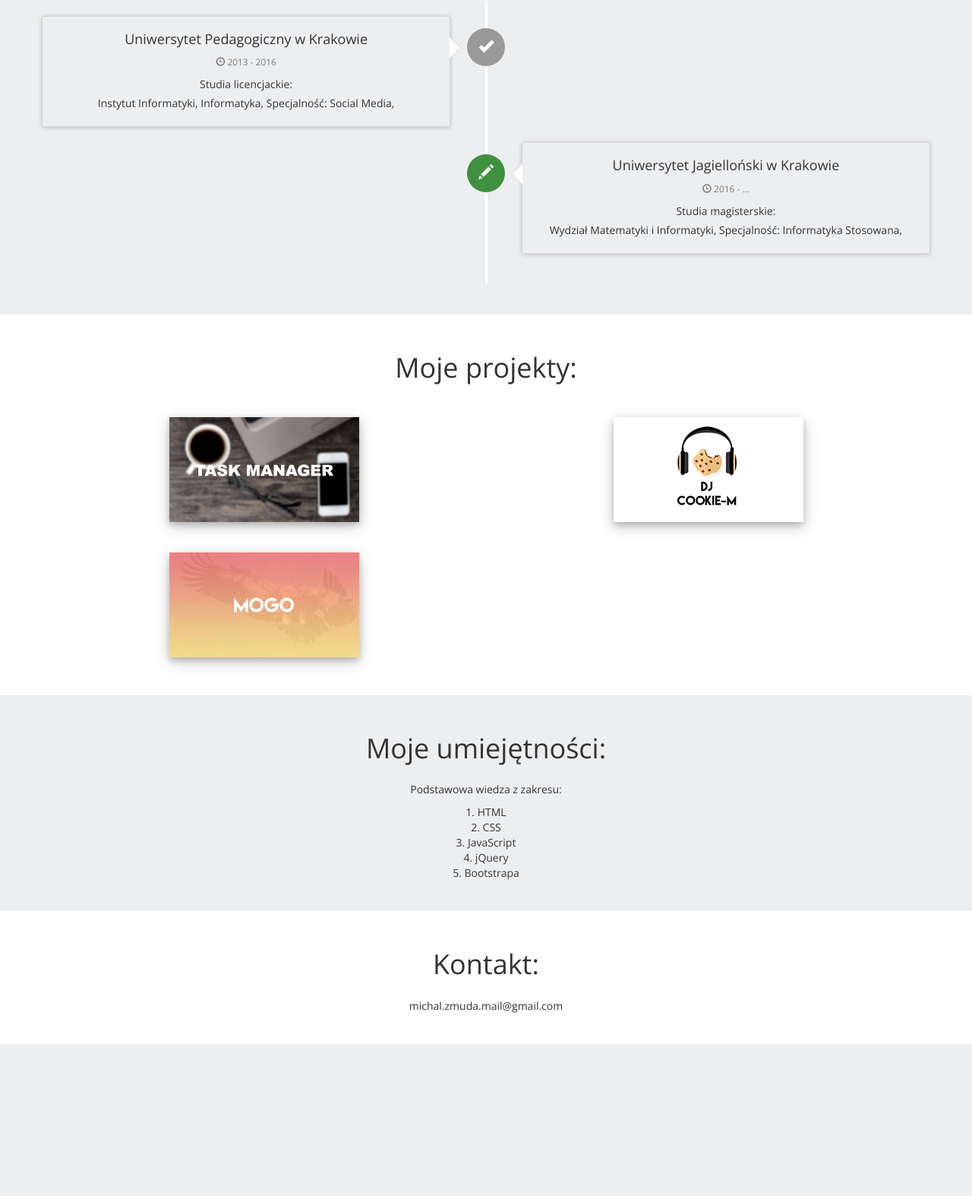
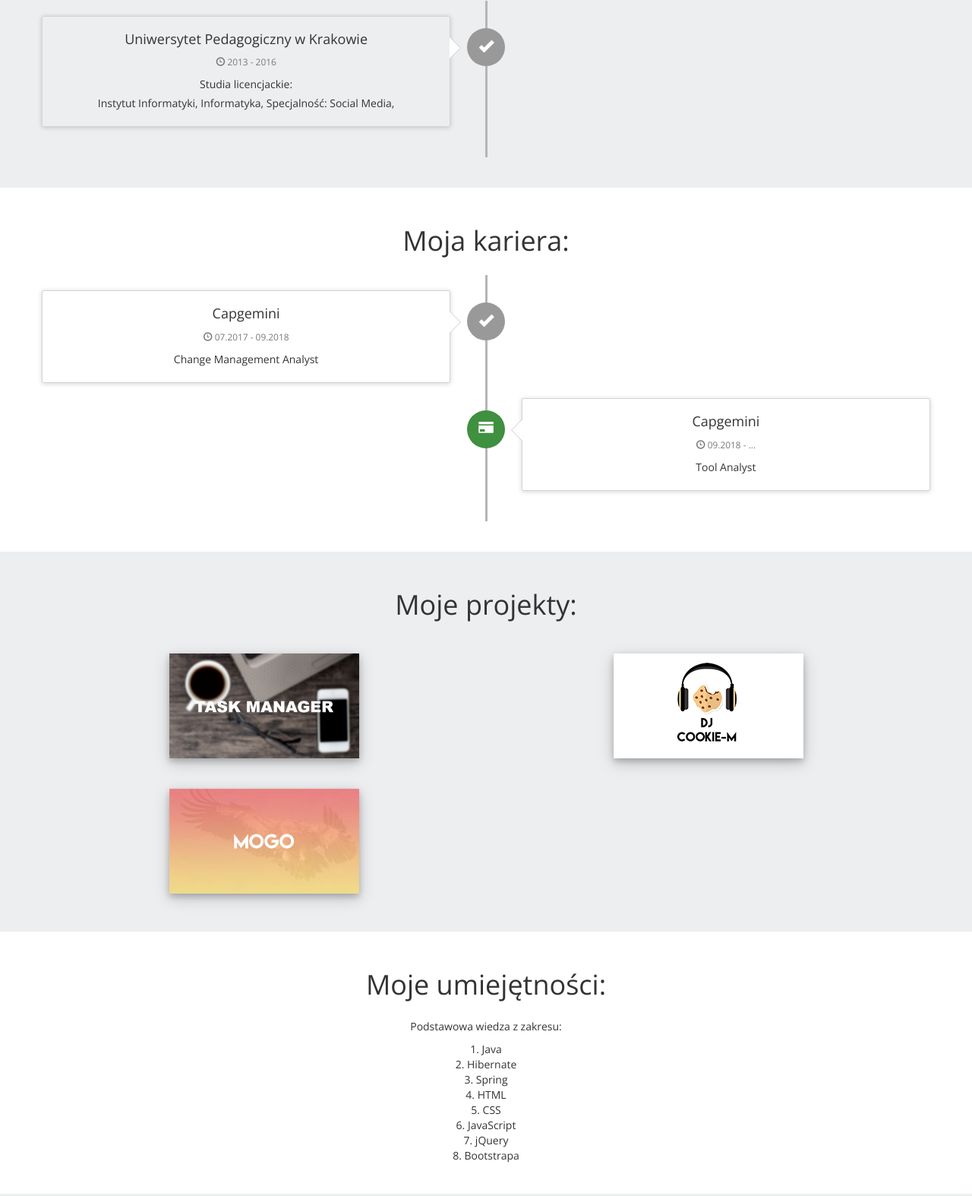
Before and after one commit to MichalZmu/CV-page, a plain HTML site: page index.html in a window 1280 px wide. Shown: the part 1080-2654 px from the top of the page at 76% size. Before the commit the page ends 2454 px from the top, so only its background shows below. Drawn offline with nearby package versions, Linux system fonts and the light colour scheme.

Commit message:
0.0.7.6.6
Information refresh.

```diff
--- a/css/style.css
+++ b/css/style.css
@@ -118,7 +118,7 @@
         position: absolute;
         content: " ";
         width: 3px;
-        background-color: white;
+        background-color: #b5b5b5;
         left: 50%;
         margin-left: -1.5px;
     }
--- a/index.html
+++ b/index.html
@@ -42,15 +42,10 @@
         </div>
     </div>
 </section>
-
-
 <section>
     <div class="container">
-
         <div class="row text-center">
-
         <h1>Moja edukacja:</h1>
-
             <ul class="timeline">
                 <li>
                 <div class="timeline-badge"><i class="glyphicon glyphicon-ok"></i></div>
@@ -66,27 +61,45 @@
                     </div>
                 </div>
                 </li>
-        <li class="timeline-inverted">
-            <div class="timeline-badge success"><i class="glyphicon glyphicon-pencil"></i></div>
+            </ul>
+        </div>
+    </div>
+</section>
+<section class="white">
+    <div class="container">
+        <div class="row text-center">
+            <h1>Moja kariera:</h1>
+            <ul class="timeline">
+                <li>
+                    <div class="timeline-badge"><i class="glyphicon glyphicon-ok"></i></div>
                     <div class="timeline-panel">
                         <div class="timeline-heading">
-                    <h4 class="timeline-title">Uniwersytet Jagielloński w Krakowie</h4>
-                    <p><small class="text-muted"><i class="glyphicon glyphicon-time"></i> 2016 - ...</small></p>
+                            <h4 class="timeline-title">Capgemini</h4>
+                            <p><small class="text-muted"><i class="glyphicon glyphicon-time"></i> 07.2017 - 09.2018</small></p>
                         </div>
                         <div class="timeline-body">
-                    <p>Studia magisterskie:</p>
-                    <p>Wydział Matematyki i Informatyki,
-                    Specjalność: Informatyka Stosowana,</p>
+                            <p>Change Management Analyst</p>
+
+                        </div>
+                    </div>
+                </li>
+                 <li class="timeline-inverted">
+                  <div class="timeline-badge success"><i class="glyphicon glyphicon-credit-card"></i></div>
+                  <div class="timeline-panel">
+                    <div class="timeline-heading">
+                      <h4 class="timeline-title">Capgemini</h4>
+                      <p><small class="text-muted"><i class="glyphicon glyphicon-time"></i> 09.2018 - ...</small></p>
+                    </div>
+                    <div class="timeline-body">
+                      <p>Tool Analyst</p>
                     </div>
                   </div>
                 </li>
             </ul>
         </div>
-
     </div>
 </section>
-
- <section class="white">
+<section>
 <div class="container">
     <div class="row text-center">
         <h1>Moje projekty:</h1>
@@ -112,15 +125,16 @@
         </div>
     </div>
 </div>
-
 </section>
-
-<section id="skills">
+<section class="white" id="skills">
     <div class="container">
         <div class="row text-center">
         <h1>Moje umiejętności:</h1>
         <p> Podstawowa wiedza z zakresu:</p>
         <ol class="c text-center">
+            <li>Java</li>
+            <li>Hibernate</li>
+            <li>Spring</li>
             <li>HTML</li>
             <li>CSS</li>
             <li>JavaScript</li>
@@ -131,7 +145,7 @@
     </div>
 
 </section>
-<section class="white">
+<section>
     <div class="container">
         <div class="row text-center">
         <h1>Kontakt:</h1>
```
Also changed, not shown: index-eng.html (+34 -12 lines). Lines whose indentation alone changed are shown as unchanged.
